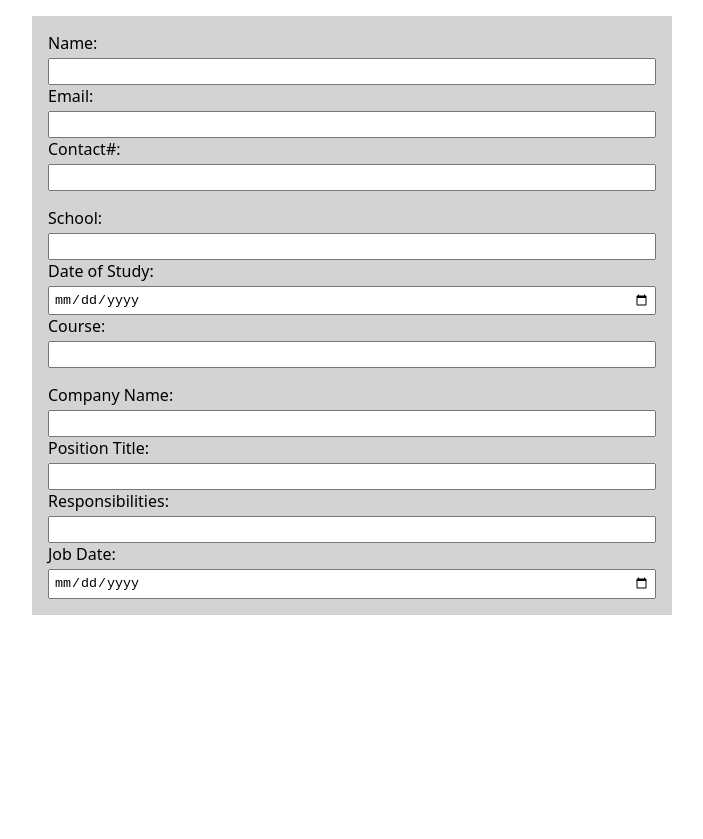
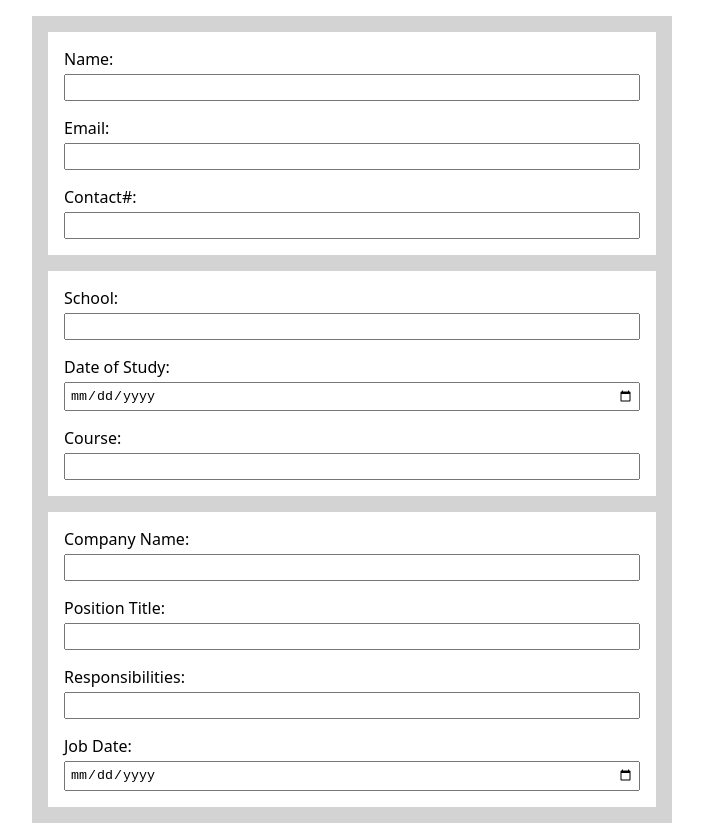
Before and after one commit to eustaquiogalano/cv-generator-ODIN, a React (Vite) app: page / in a window 1280 px wide. Shown: the whole page, without its empty margins (288-991 px from the left). Before the commit the page ends 800 px from the top, so only its background shows below. Built offline with nearby package versions, Linux system fonts and the light colour scheme.

Commit message:
refactor: add proper element classnames

```diff
--- a/src/components/EducationalBackgroundContainer/EducationalBackgroundContainer.jsx
+++ b/src/components/EducationalBackgroundContainer/EducationalBackgroundContainer.jsx
@@ -1,8 +1,8 @@
 import { FormField } from "../FormField/FormField";
 
-function EducationalBackgroundContainer() {
+function EducationalBackgroundContainer({ sectionName }) {
   return (
-    <section className="educational-background">
+    <section className={sectionName}>
       <FormField label="School: " type="text" name="school" id="school" />
       <FormField
         label="Date of Study: "
--- a/src/components/GeneralInformationContainer/GeneralInformationContainer.jsx
+++ b/src/components/GeneralInformationContainer/GeneralInformationContainer.jsx
@@ -1,8 +1,8 @@
 import { FormField } from "../FormField/FormField";
 
-function GeneralInformationContainer() {
+function GeneralInformationContainer({ sectionName }) {
   return (
-    <section className="general-information">
+    <section className={sectionName}>
       <FormField label="Name: " type="text" name="name" id="name" />
       <FormField label="Email: " type="email" name="email" id="email" />
       <FormField
--- a/src/components/PracticalExperienceContainer/PracticalExperienceContainer.jsx
+++ b/src/components/PracticalExperienceContainer/PracticalExperienceContainer.jsx
@@ -1,8 +1,8 @@
 import { FormField } from "../FormField/FormField";
 
-function PracticalExperienceContainer() {
+function PracticalExperienceContainer({ sectionName }) {
   return (
-    <section className="practical-experience">
+    <section className={sectionName}>
       <FormField
         label="Company Name: "
         type="text"
```
